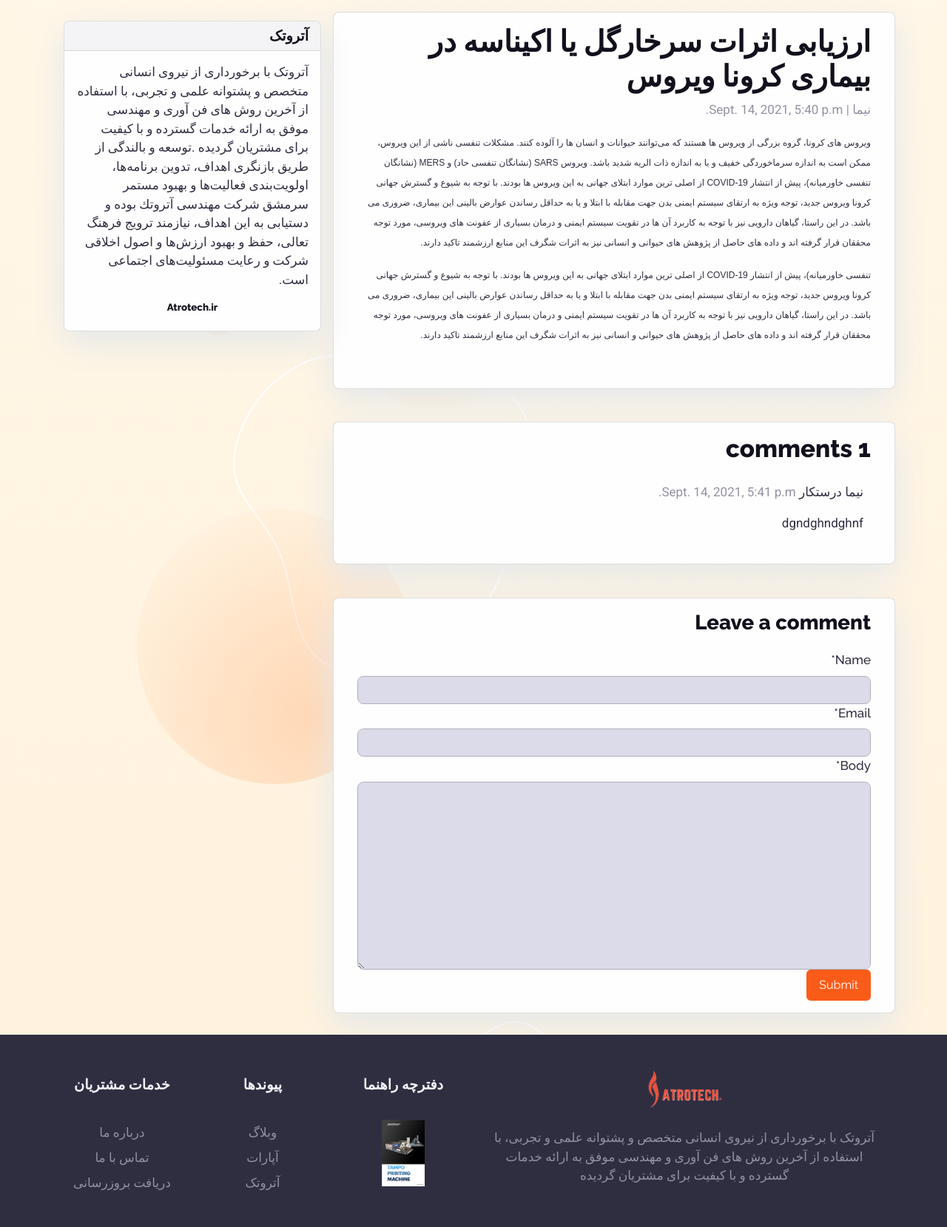
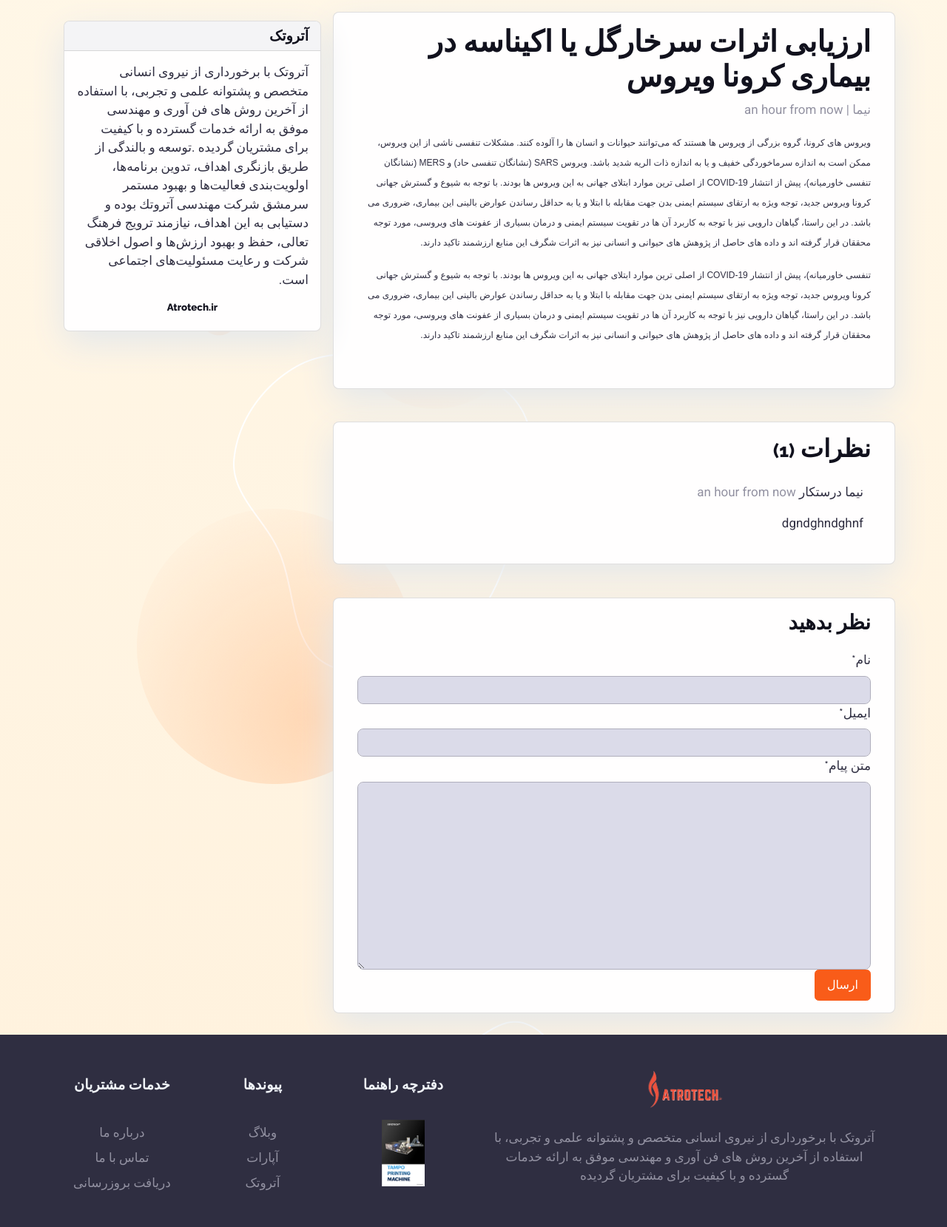
Before and after one commit to nimadorostkar/Tampo, a Django app: a page that uses templates/post_detail.html in a window 1280 px wide. Shown: the part 77-1736 px from the top of the page at 74% size. Run offline with Django 3.2, Linux system fonts and the light colour scheme; data comes from the database, SQL or seed files in the repository; both versions use the stored data as it was after the commit; some libraries are stand-ins or nearby versions.

Commit message:
حعسا

```diff
--- a/blog/models.py
+++ b/blog/models.py
@@ -30,9 +30,9 @@ class Post(models.Model):
 
 class Comment(models.Model):
     post = models.ForeignKey(Post, on_delete=models.CASCADE, related_name="comments")
-    name = models.CharField(max_length=80)
-    email = models.EmailField()
-    body = models.TextField()
+    name = models.CharField(max_length=80, verbose_name="نام")
+    email = models.EmailField(verbose_name="ایمیل")
+    body = models.TextField(verbose_name="متن پیام")
     created_on = models.DateTimeField(auto_now_add=True)
     active = models.BooleanField(default=False)
 
--- a/templates/index.html
+++ b/templates/index.html
@@ -29,10 +29,10 @@
           <h2 class="card-title">{{ post.title }}</h2>
           <p class="card-text text-muted h6"> {{ post.created_on|naturaltime }} | نویسنده: {{ post.author }}  </p>
 
-          <p class="card-text">{{post.content|safe|slice:":300" }}</p>
+          <p class="card-text">{{post.content|safe|slice:":450" }}</p>
 
           <div align="right">
-            <a href="{% url 'post_detail' post.slug  %}" class="btn btn-primary"> ادامه مطلب &rarr;</a>
+            <br> <a href="{% url 'post_detail' post.slug  %}" class="btn btn-primary"> ادامه مطلب &rarr;</a>
           </div>
 
         </div>
--- a/templates/post_detail.html
+++ b/templates/post_detail.html
@@ -1,12 +1,13 @@
 {% extends 'base.html' %} {% block content %}
 {% load crispy_forms_tags %}
+{% load humanize %}
 
 <div class="container" dir="rtl">
   <div class="row">
     <div class="col-md-8 card mb-4  mt-3 left  top">
       <div class="card-body">
         <h1>{% block title %} {{ post.title }} {% endblock title %}</h1>
-        <p class=" text-muted">{{ post.author }} | {{ post.created_on }}</p>
+        <p class=" text-muted">{{ post.author }} | {{ post.created_on|naturaltime }}</p>
         <p class="card-text ">{{ post.content | safe }}</p>
       </div>
     </div>
@@ -16,7 +17,7 @@
       <div class="card-body">
         <!-- comments -->
         {% with comments.count as total_comments %}
-        <h2>{{ total_comments }} comments</h2>
+        <h2> نظرات <small>({{ total_comments }})</small> </h2>
 
         <p>
           {% endwith %} {% for comment in comments %}
@@ -26,7 +27,7 @@
           <p class="font-weight-bold">
             {{ comment.name }}
             <span class=" text-muted font-weight-normal">
-              {{ comment.created_on }}
+              {{ comment.created_on|naturaltime }}
             </span>
           </p>
           {{ comment.body | linebreaks }}
@@ -39,14 +40,14 @@
       <div class="card-body">
         {% if new_comment %}
         <div class="alert alert-success" role="alert">
-          Your comment is awaiting moderation
+          نظر شما در انتظار تایید است
         </div>
         {% else %}
-        <h3>Leave a comment</h3>
+        <h3> نظر بدهید </h3>
         <form method="post" style="margin-top: 1.3em;">
           {{ comment_form | crispy }}
           {% csrf_token %}
-          <button type="submit" class="btn btn-primary  btn-lg">Submit</button>
+          <button type="submit" class="btn btn-primary  btn-lg">ارسال</button>
         </form>
         {% endif %}
       </div>
```
Also changed, not shown: db.sqlite3.
